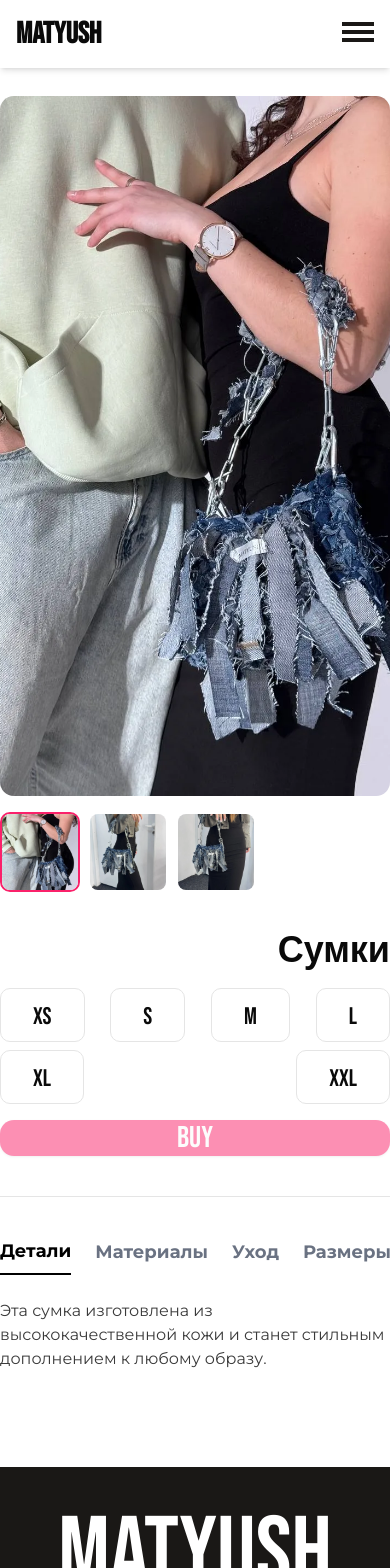
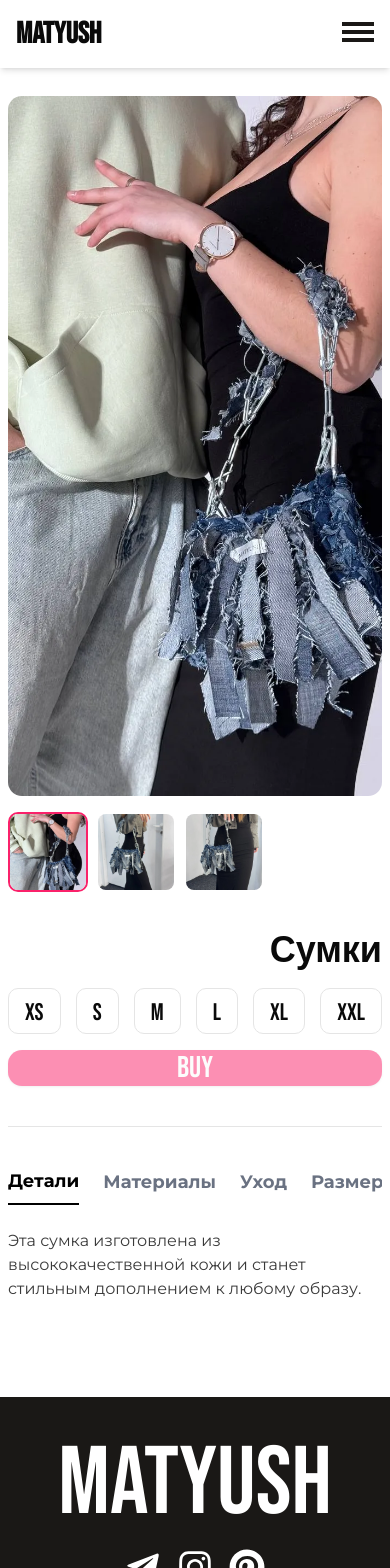
Before and after one commit to NikVoi/MATYUSH, a Next.js app: page /category/1 in a window 390 px wide. Shown: the top 1568 px of the page. Built offline with nearby package versions, Linux system fonts and the light colour scheme.

Commit message:
fix: details mobile page

```diff
--- a/src/app/category/[id]/page.tsx
+++ b/src/app/category/[id]/page.tsx
@@ -14,7 +14,7 @@ const CategoryPage = () => {
 		return <h1 className='text-center text-xl mt-10'>Category not found</h1>
 
 	return (
-		<Container className='flex flex-col lg:flex-row  justify-between my-24 lg:my-40 gap-10'>
+		<Container className='flex flex-col lg:flex-row  justify-between my-24 lg:my-40 gap-10 px-2'>
 			<DetailsPicture images={category.images} />
 			<DetailsInfo details={category} />
 		</Container>
--- a/src/app/layout.tsx
+++ b/src/app/layout.tsx
@@ -29,7 +29,7 @@ export default function RootLayout({
 	return (
 		<html lang='ru'>
 			<body
-				className={`${montserrat.variable}  ${bebasNeue.variable}  flex flex-col justify-between h-screen`}
+				className={`${montserrat.variable}  ${bebasNeue.variable}  flex flex-col justify-between h-screen `}
 			>
 				<Header />
 				{children}
--- a/src/widgets/details/ui/detailsInfo.tsx
+++ b/src/widgets/details/ui/detailsInfo.tsx
@@ -26,7 +26,7 @@ const DetailsInfo: FC<IDetailsInfoProps> = ({ details }) => {
 						<div
 							key={size}
 							onClick={() => handleSizeClick(size)}
-							className={`border px-8 pb-2 pt-3 rounded-lg cursor-pointer transition text-2xl lg:text-3xl font-bebas ${
+							className={`border px-8 pb-2 pt-3 rounded-lg cursor-pointer transition text-2xl lg:text-3xl font-bebas max-md:px-4 max-md:pb-1 max-md:pt-2 ${
 								activeSize === size ? 'bg-main text-white' : 'hover:bg-gray-200'
 							}`}
 						>
```
